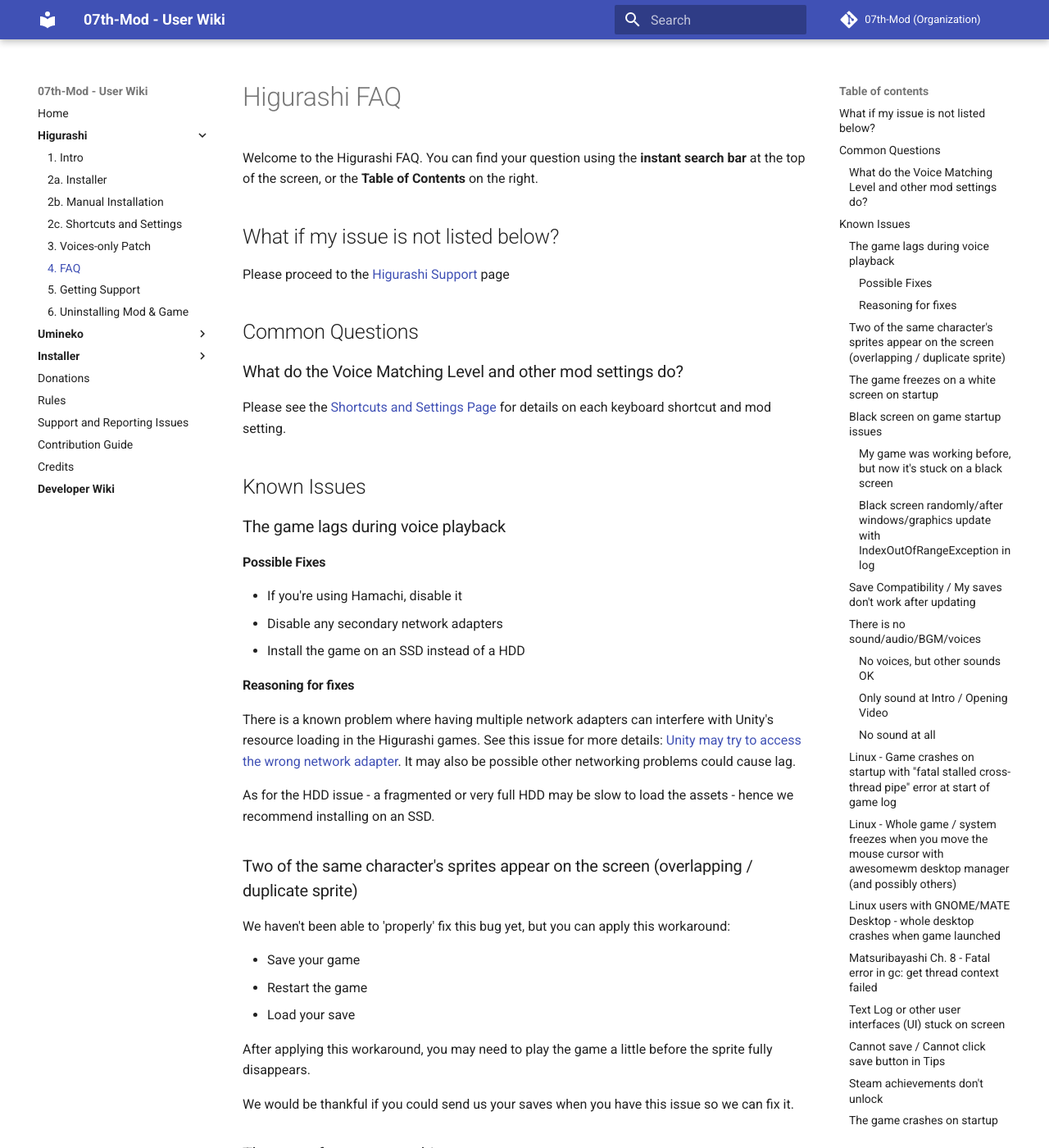
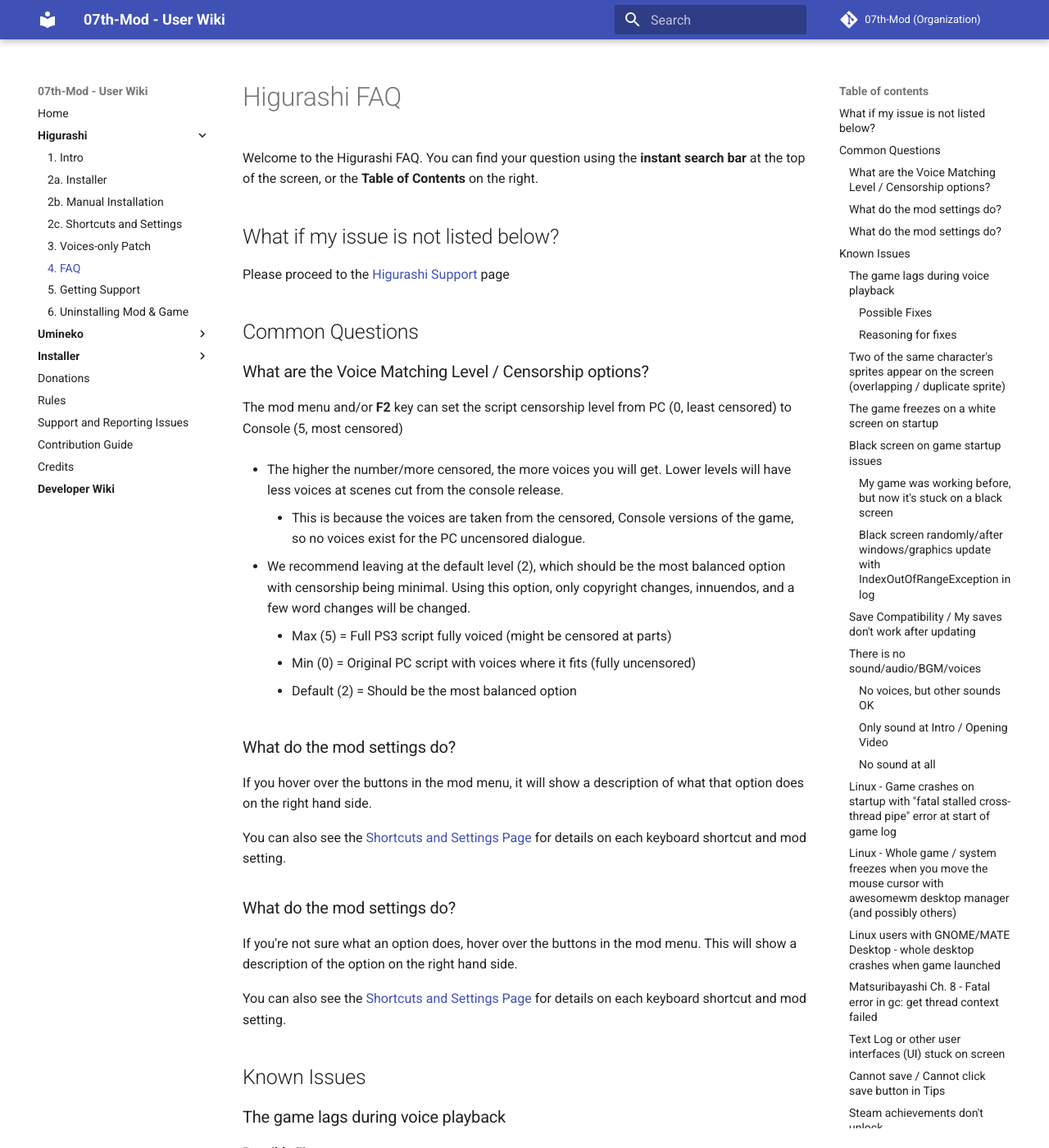
Before and after one commit to 07th-mod/wiki, an MkDocs documentation site: the page built from docs/Higurashi/FAQ.md, in a window 1280 px wide and 1400 px high. Shown: the whole window at 82% size. Built offline with MkDocs 1.6.1 and Material for MkDocs 9.7.7, drawn with Linux system fonts in a browser that asks for light colours; some of the changed text lies outside the part shown.

Commit message:
Display voice matching level text on FAQ and settings page

```diff
--- a/docs/Higurashi/FAQ.md
+++ b/docs/Higurashi/FAQ.md
@@ -8,9 +8,13 @@
 
 ## Common Questions
 
-### What do the Voice Matching Level and other mod settings do?
+--8<-- "higurashi-voice-matching-level.md"
 
-Please see the [Shortcuts and Settings Page](Higurashi-Part-2---Patch-configuration-and-keyboard-shortcuts.md) for details on each keyboard shortcut and mod setting.
+### What do the mod settings do?
+
+If you're not sure what an option does, hover over the buttons in the mod menu. This will show a description of the option on the right hand side.
+
+You can also see the [Shortcuts and Settings Page](Higurashi-Part-2---Patch-configuration-and-keyboard-shortcuts.md) for details on each keyboard shortcut and mod setting.
 
 ## Known Issues
 
--- /dev/null
+++ b/docs/Snippets/higurashi-voice-matching-level.md
@@ -0,0 +1,17 @@
+### What are the Voice Matching Level / Censorship options?
+
+The mod menu and/or **F2** key can set the script censorship level from PC (0, least censored) to Console (5, most censored)
+
+* The higher the number/more censored, the more voices you will get. Lower levels will have less voices at scenes cut from the console release.
+    * This is because the voices are taken from the censored, Console versions of the game, so no voices exist for the PC uncensored dialogue.
+
+* We recommend leaving at the default level (2), which should be the most balanced option with censorship being minimal. Using this option, only copyright changes, innuendos, and a few word changes will be changed.
+    * Max (5) = Full PS3 script fully voiced (might be censored at parts)
+    * Min (0) = Original PC script with voices where it fits (fully uncensored)
+    * Default (2) = Should be the most balanced option
+
+### What do the mod settings do?
+
+If you hover over the buttons in the mod menu, it will show a description of what that option does on the right hand side.
+
+You can also see the [Shortcuts and Settings Page](Higurashi-Part-2---Patch-configuration-and-keyboard-shortcuts.md) for details on each keyboard shortcut and mod setting.
```
Also changed, not shown: docs/Higurashi/Higurashi-Part-2---Patch-configuration-and-keyboard-shortcuts.md (+1 -11 lines).
